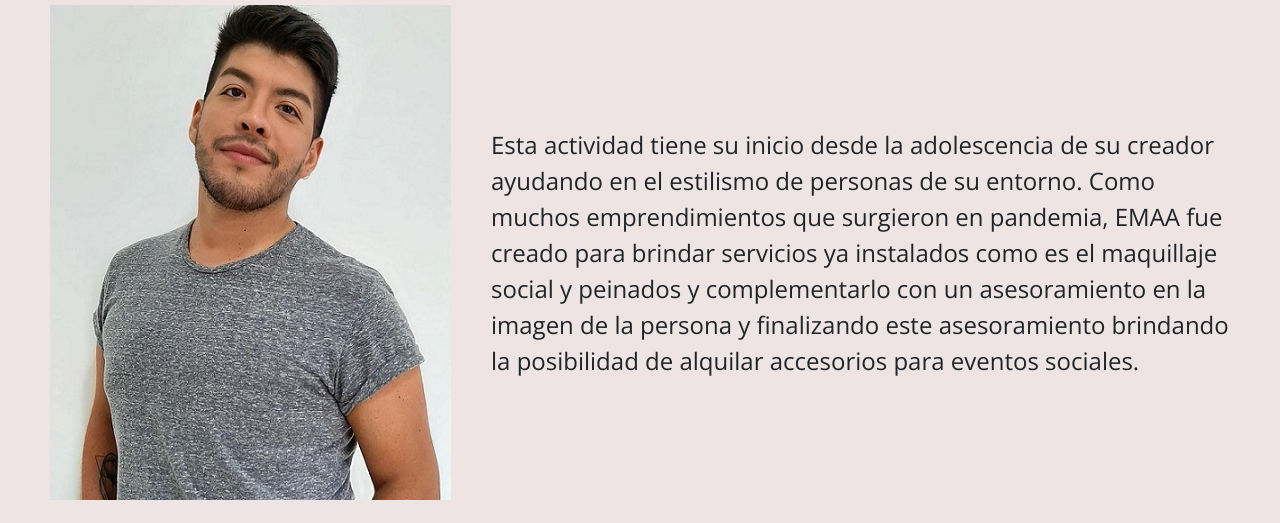
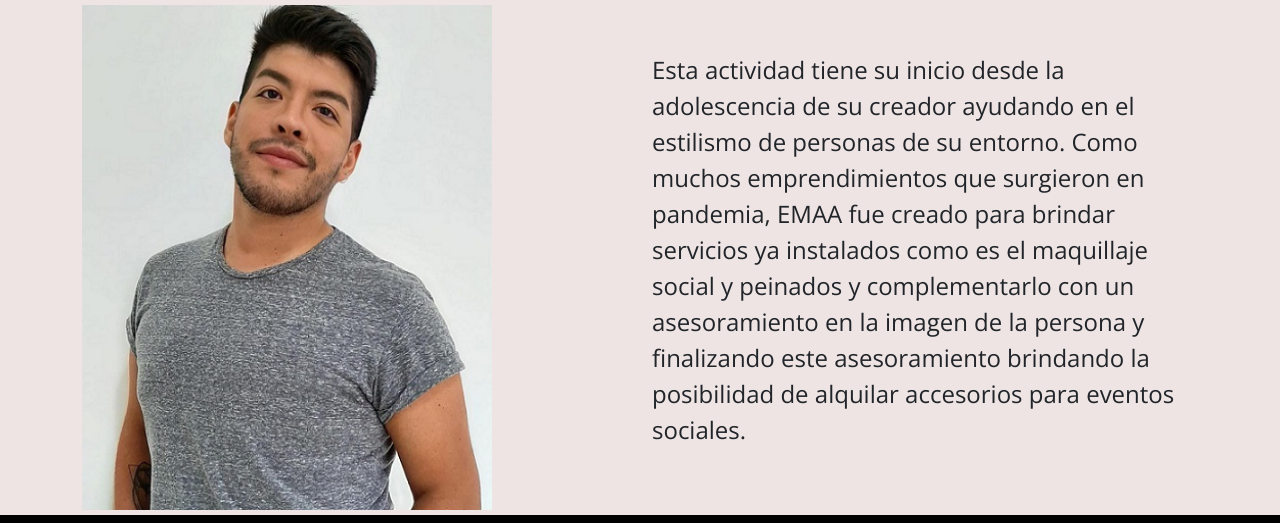
Before and after one commit to jonathancaaa/desafio-finalreal, a plain HTML site: page assets/pages/sobremi.html in a window 1280 px wide. Shown: the part 221-744 px from the top of the page. Drawn offline with nearby package versions, Linux system fonts and the light colour scheme.

Commit message:
agrego detalles varios

```diff
--- a/assets/pages/sobremi.html
+++ b/assets/pages/sobremi.html
@@ -39,17 +39,21 @@
   </nav>
     </header>
 
-    <main>
+    <main class="padd-bott">
         <h1>Sobre mí</h1>
 
-    <div class="sobre-mi">
-        <img src="../../assets/img/roque.jpg" alt="roque">
 
-        <div class="parrafo">
-            <p class="parrafo-sobremi">
-                Esta actividad tiene su inicio desde la adolescencia de su creador ayudando en el estilismo de personas de su entorno. Como muchos emprendimientos que surgieron en pandemia, EMAA fue creado para brindar servicios ya instalados como es el maquillaje social y peinados y complementarlo con un asesoramiento en la imagen de la persona y finalizando este asesoramiento brindando la posibilidad de alquilar accesorios para eventos sociales.
-            </p>
+
+    <div class="container">
+      <div class="row">
+        <div class="col-12 col-md-6 sobre-mi" >
+          <img src="../../assets/img/roque.jpg" alt="roque">
         </div>
+        <div class="col-12 col-md-6 parrafo-sobremi">
+         <p>Esta actividad tiene su inicio desde la adolescencia de su creador ayudando en el estilismo de personas de su entorno. Como muchos emprendimientos que surgieron en pandemia, EMAA fue creado para brindar servicios ya instalados como es el maquillaje social y peinados y complementarlo con un asesoramiento en la imagen de la persona y finalizando este asesoramiento brindando la posibilidad de alquilar accesorios para eventos sociales.</p>
+        </div>
+
+      </div>
     </div>
 
 
--- a/scss/componets/_header.scss
+++ b/scss/componets/_header.scss
@@ -1,13 +1,12 @@
 #navbarNavAltMarkup{
-
-   .navbar-brand :hover{
+  .navbar-brand :hover{
     transition: 0.5s;
     text-shadow: 5px 5px 7px $colorUno;
     position: fixed;
     }
    .nav-link{
-    margin: 10px;
+    margin: 60px 10px 0px;
     font-size: medium;
-    margin-top: 60px;
+
     }
 }
--- a/scss/componets/_sobremi.scss
+++ b/scss/componets/_sobremi.scss
@@ -1,25 +1,16 @@
 main{
-.sobre-mi{
-    display: flex;
-    align-items: center;
-    margin-left: 50px;
-    margin-bottom: 60px;
-
+    .sobre-mi{
+        >img{width: 75%;}
     }
 
-.parrafo-sobremi{
-    margin: 40px;
-    font-size:x-large;
-    display: flex;
-    flex-wrap: wrap;
-
+    .parrafo-sobremi{
+        align-items: center;
+        display: flex;
+        font-size:x-large;
+        justify-content: center;
     }
 
-    @media (min-width:520px){
-        .parrafo-sobremi{
-        flex: 100%;
-        }
-
+    .padd-bott{
+        padding-bottom: 80px;
     }
-
 }
```
Also changed, not shown: index.html (+2 -1 lines), css/style.css, 1 other file.
